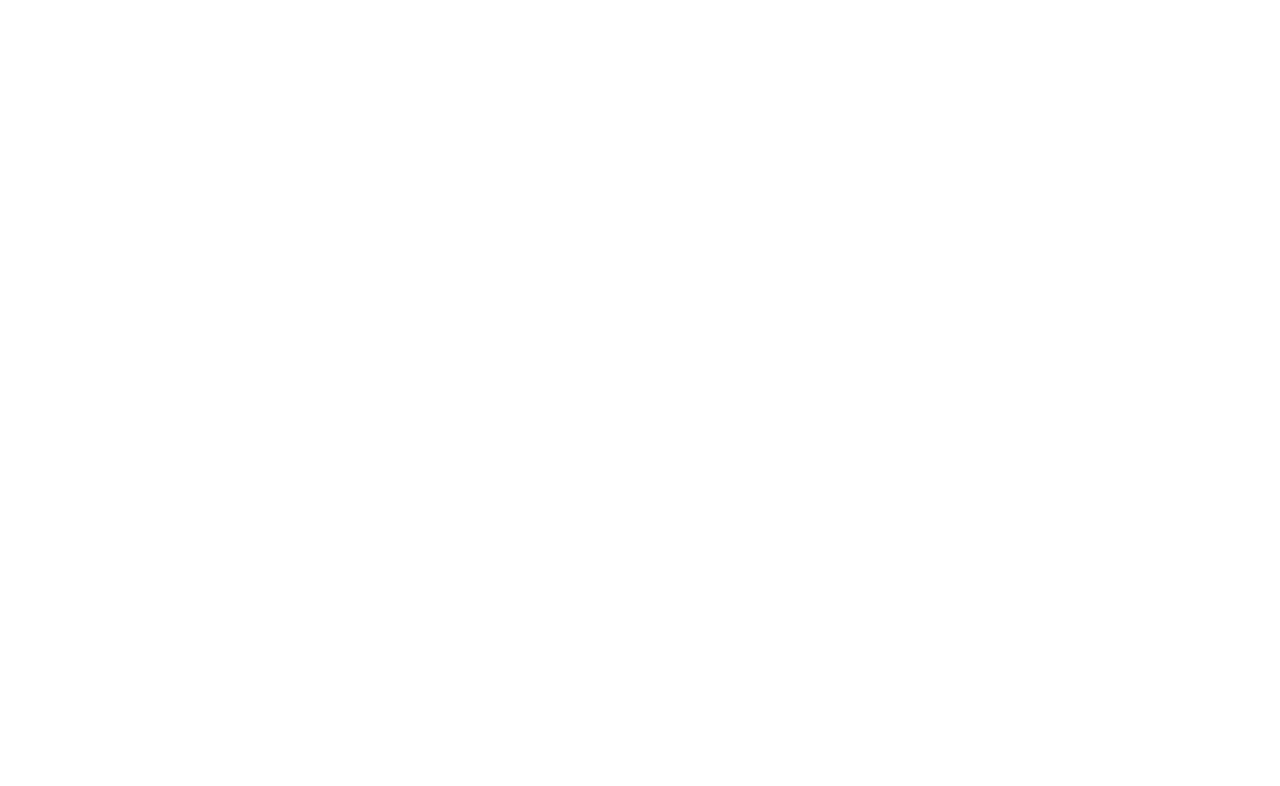
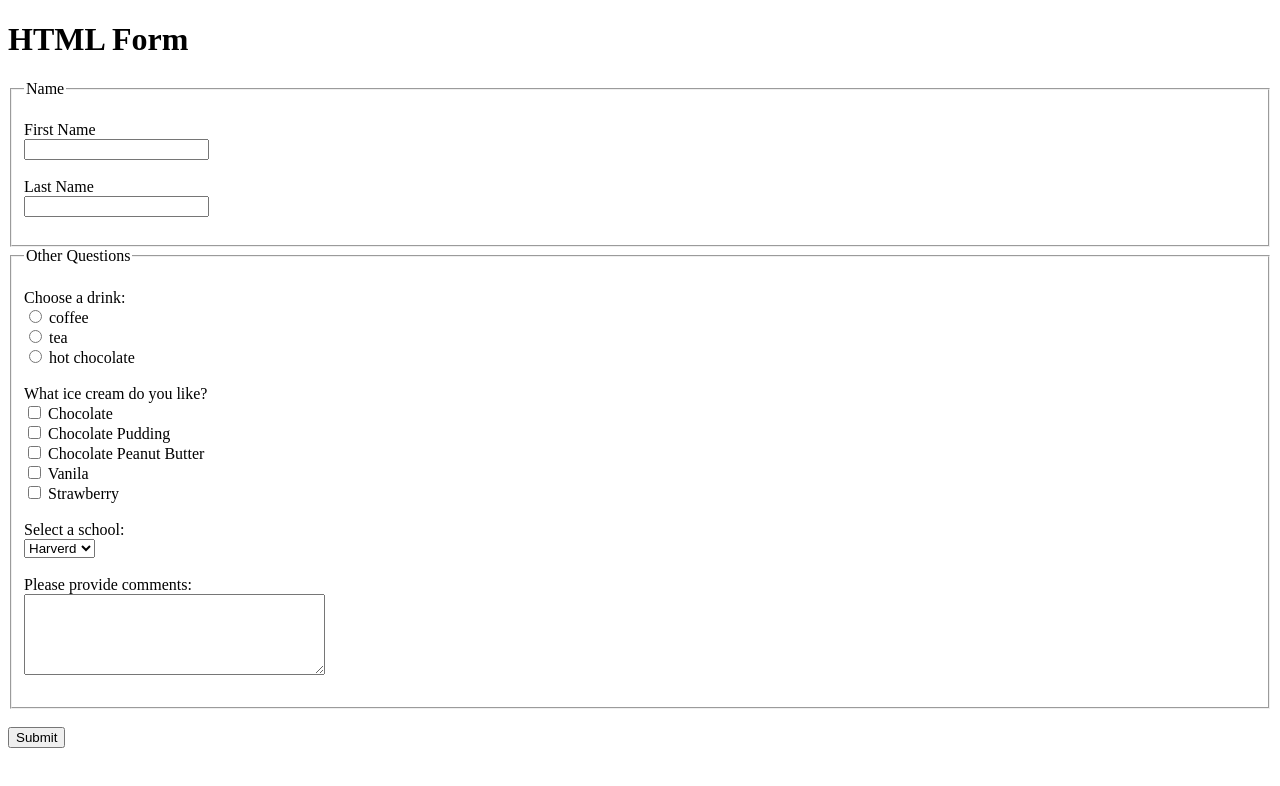
Before and after one commit to MohammedAl-Nabahin/git-test1, a plain HTML site: page index.html in a window 1280 px wide. Drawn offline with Linux system fonts and the light colour scheme.

Commit message:
New HTML Form

```diff
--- a/index.html
+++ b/index.html
@@ -4,9 +4,76 @@
     <meta charset="UTF-8">
     <meta http-equiv="X-UA-Compatible" content="IE=edge">
     <meta name="viewport" content="width=device-width, initial-scale=1.0">
-    <title>Document</title>
+    <title>Basic HTML Form</title>
+    <link rel="icon" href="image/form.png">
 </head>
 <body>
+    <header>
+        <h1>HTML Form</h1>
+    </header>
+    <main>
+        <section>
+            <!-- Start From -->
+            <form>
+                <section id="Section-One">
+                 <!-- Start the name fieldset  -->
+                <fieldset>
+                    <legend>Name</legend> <br>
+                    <label for="firstName">
+                        First Name
+                        <br><input type="text" id="firstName" name="firstName">
+                    </label>
+                    <br><br>
+                    <label for="lastName">
+                        Last Name
+                        <br><input type="text" id="lastName" name="lastName">
+                    </label>
+                    <br><br>
+                </fieldset>
+                <!-- End the name fieldset  -->
+                 </section>
 
+                <section id="Section-Two">
+                <!-- Start Other Questions fieldset  -->
+                <fieldset>
+                    <legend>Other Questions</legend><br>
+                    <!-- Radio Input -->
+                    <label>Choose a drink:</label><br>
+                    <input type="radio" id="coffee" name="favDrink" value="coffee">
+                    <label for="coffee">coffee</label><br>
+                    <input type="radio" id="tea" name="favDrink" value="tea">
+                    <label for="tea">tea</label><br>
+                    <input type="radio" id="hotChocolate" name="favDrink" value="hot chocolate">
+                    <label for="hotChocolate">hot chocolate</label><br><br>
+                    <!-- CheckBox Inputs -->
+                    <label>What ice cream do you like?</label> <br>
+                    <input type="checkbox" id="chocolate" name="chocolate" value="chocolate">
+                    <label for="chocolate">Chocolate</label><br>
+                    <input type="checkbox" id="chocolatePudding" name="chocolate pudding" value="Chocolate Pudding">
+                    <label for="chocolatePudding">Chocolate Pudding</label><br>
+                    <input type="checkbox" id="chocolatePeanutButter" name="chocolate peanut butter" value="Chocolate Peanut Butter">
+                    <label for="chocolatePeanutButter">Chocolate Peanut Butter</label><br>
+                    <input type="checkbox" id="vanila" name="vanila" value="vanila">
+                    <label for="vanila">Vanila</label><br>
+                    <input type="checkbox" id="strawberry" name="strawberry" value="strawberry">
+                    <label for="strawberry">Strawberry</label><br><br>
+                    <label for="Schools">Select a school:</label><br>
+                    <select id="Schools">
+                        <option value="Harverd">Harverd</option>
+                        <option value="MIT">MIT</option>
+                        <option value="Yeil">Yeil</option>
+                        <option value="Brinston">Brinston</option>
+                    </select><br><br>
+                    <label for="textArea">Please provide comments:</label><br>
+                    <textarea name="textarea" id="textArea" rows="5" cols="35"></textarea><br><br>
+                </fieldset>
+                <!-- End Other Questions fieldset  -->
+                </section>
+                <br>
+                <input type="submit"><br><br>
+            </form>
+            <!-- End Form -->
+        </section>
+    </main>
 </body>
 </html>
```
